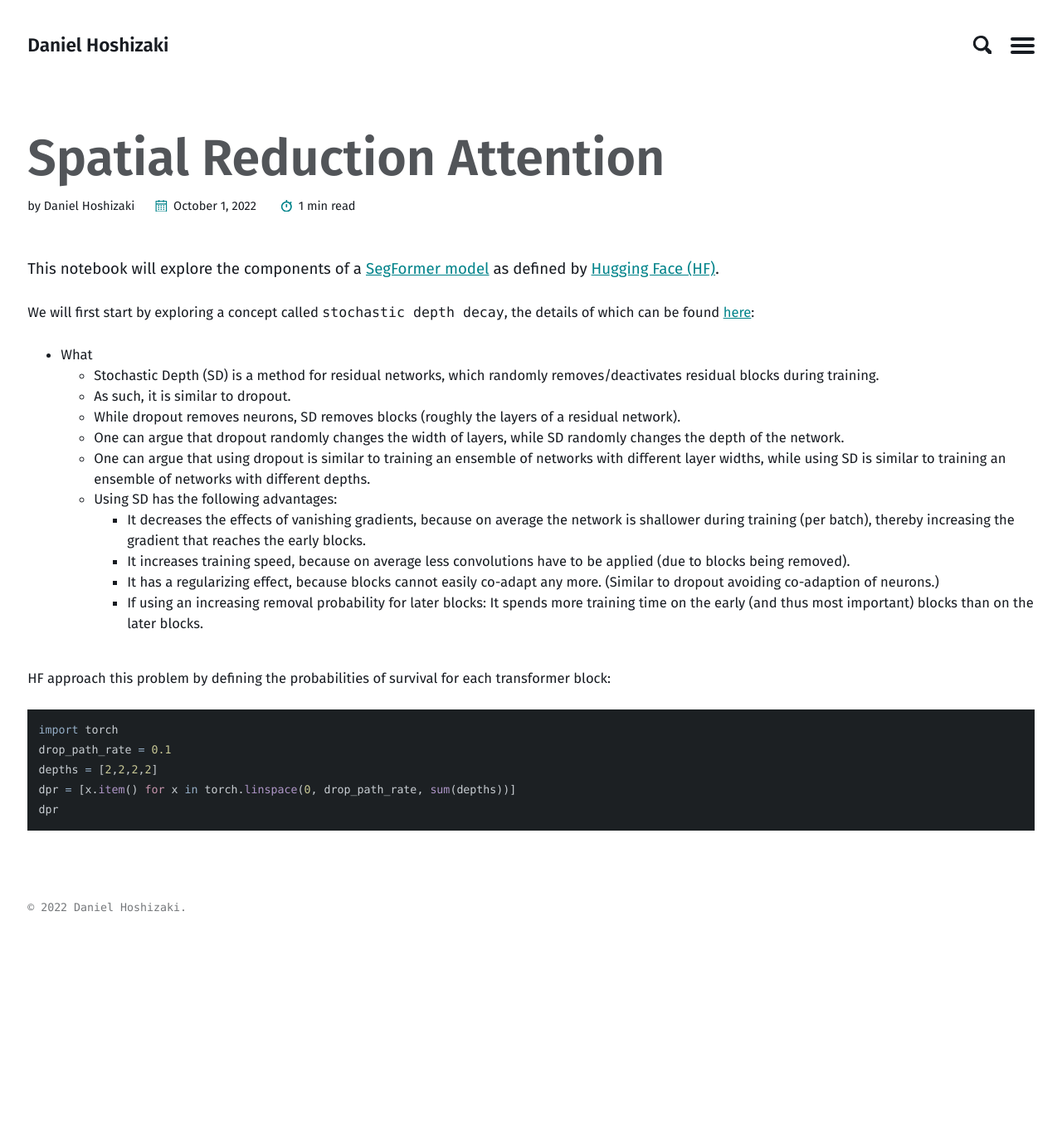
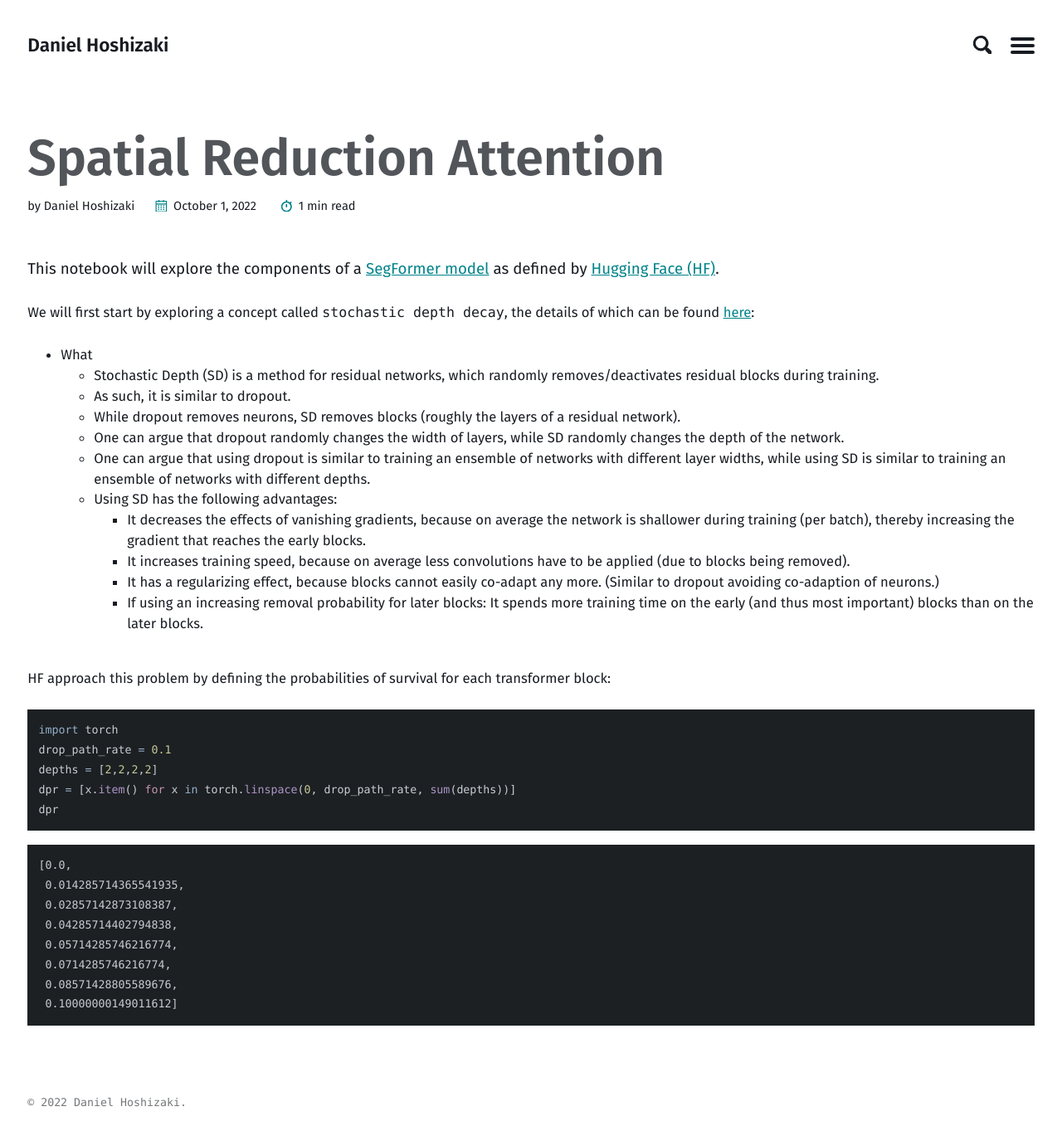
Before and after one commit to mmistakes/jekyll-theme-basically-basic, a Jekyll site: the page built from _posts/2022-10-1-spatial-reduction-attention.md, in a window 1280 px wide. Shown: the whole page at 83% size. Built offline with Jekyll 4.4.1, drawn with Linux system fonts in a browser that asks for light colours; before the commit the page ends 1129 px from its top, so only the background shows below that.

Commit message:
add sample posts

````diff
--- a/_posts/2022-10-1-spatial-reduction-attention.md
+++ b/_posts/2022-10-1-spatial-reduction-attention.md
@@ -30,3 +30,13 @@ depths = [2,2,2,2]
 dpr = [x.item() for x in torch.linspace(0, drop_path_rate, sum(depths))]
 dpr
 ```
+```
+[0.0,
+ 0.014285714365541935,
+ 0.02857142873108387,
+ 0.04285714402794838,
+ 0.05714285746216774,
+ 0.0714285746216774,
+ 0.08571428805589676,
+ 0.10000000149011612]
+```
````
